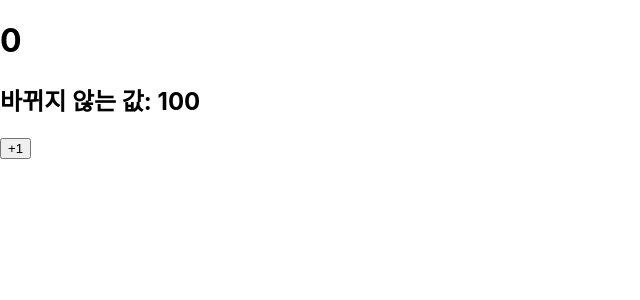
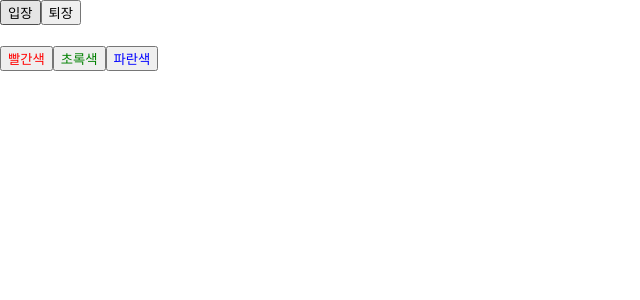
Before and after one commit to yeomkyeorae/studyingReact, a React (Create React App) app in the folder hello-react/: page / in a window 1280 px wide. Shown: the top 300 px of the page, without its empty margins (0-640 px from the left). Built offline with nearby package versions, Linux system fonts and the light colour scheme.

Commit message:
useState

```diff
--- a/hello-react/src/App.js
+++ b/hello-react/src/App.js
@@ -1,9 +1,9 @@
 import React from 'react';
 import './App.css';
-import Counter from './Counter';
+import Say from './Say';
 
 const App = () => {
-  return <Counter />;
+  return <Say />;
 };
 
 export default App;
--- /dev/null
+++ b/hello-react/src/Say.js
@@ -0,0 +1,28 @@
+import React, { useState } from 'react';
+
+const Say = () => {
+  const [message, setMessage] = useState('');
+  const onClickEnter = () => setMessage('안녕하세요!');
+  const onClickLeave = () => setMessage('안녕히 가세요!');
+
+  const [color, setColor] = useState('black');
+
+  return (
+    <div>
+      <button onClick={onClickEnter}>입장</button>
+      <button onClick={onClickLeave}>퇴장</button>
+      <h1 style={{ color }}>{message}</h1>
+      <button style={{ color: 'red' }} onClick={() => setColor('red')}>
+        빨간색
+      </button>
+      <button style={{ color: 'green' }} onClick={() => setColor('green')}>
+        초록색
+      </button>
+      <button style={{ color: 'blue' }} onClick={() => setColor('blue')}>
+        파란색
+      </button>
+    </div>
+  );
+};
+
+export default Say;
```
